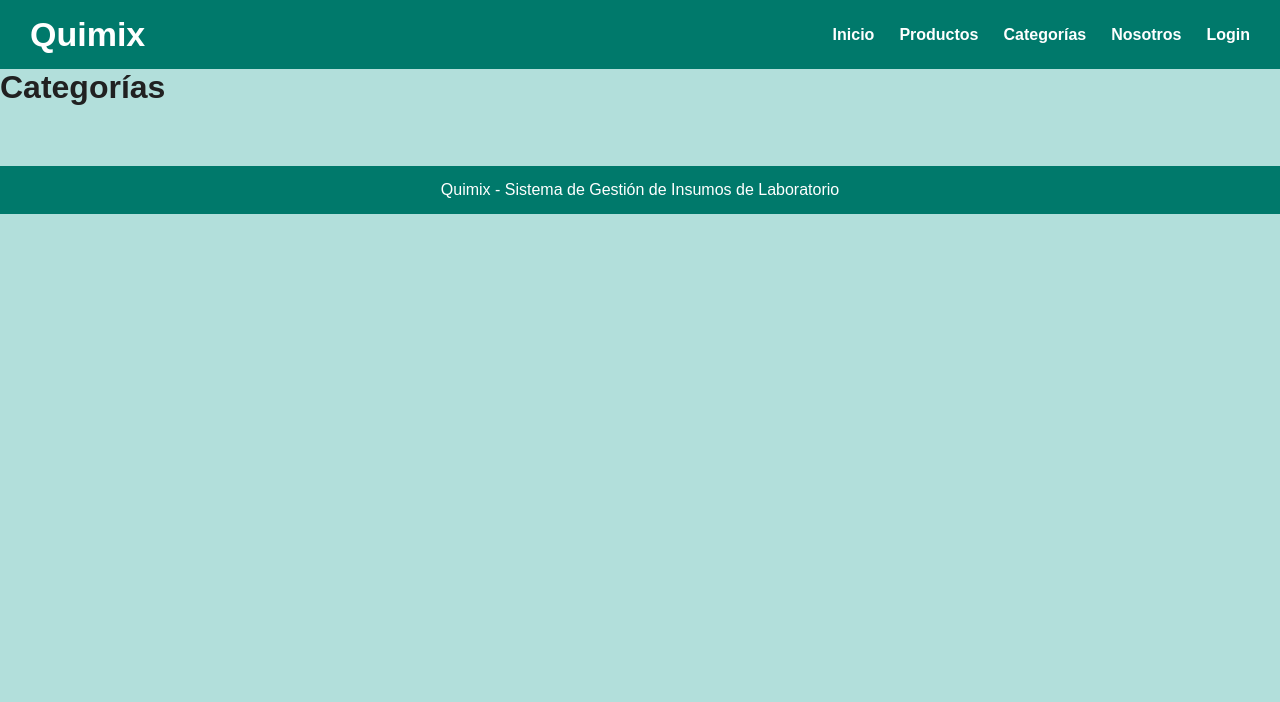
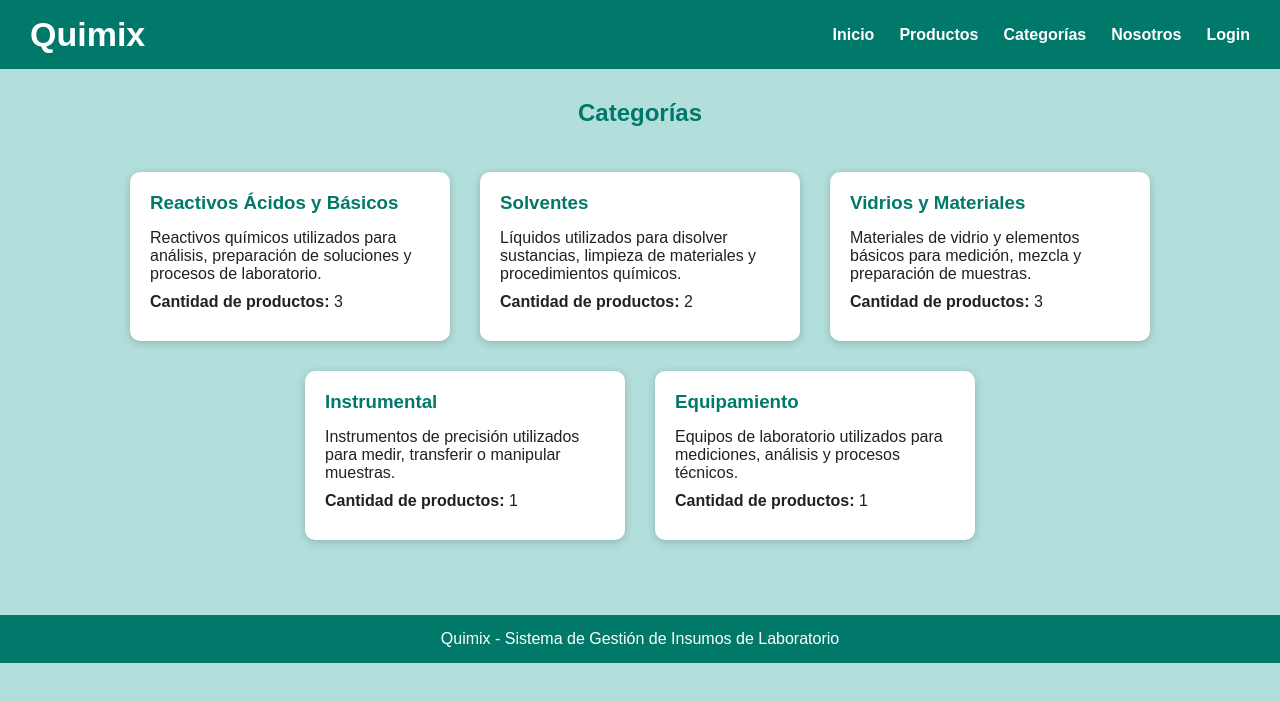
Before and after one commit to ana-d-30/parcial-2-react, a React (Vite) app: page /categorias in a window 1280 px wide. Shown: the top 702 px of the page. Built offline with nearby package versions, Linux system fonts and the light colour scheme.

Commit message:
Implementar login roles y logout

```diff
--- a/src/App.jsx
+++ b/src/App.jsx
@@ -1,3 +1,4 @@
+import { useState } from "react";
 import { Routes, Route } from "react-router-dom";
 
 import Home from "./pages/Home";
@@ -14,9 +15,15 @@ import Footer from "./components/Footer";
 
 
 const App = () => {
+
+    const [usuarioLogueado, setUsuarioLogueado] = useState(null);
+
     return (
         <>
-            <Navbar />
+            <Navbar
+                usuarioLogueado={usuarioLogueado}
+                setUsuarioLogueado={setUsuarioLogueado}
+            />
 
             <main>
                 <Routes>
@@ -25,7 +32,16 @@ const App = () => {
                     <Route path="/productos/:id" element={<DetalleProducto />} />
                     <Route path="/categorias" element={<Categorias />} />
                     <Route path="/nosotros" element={<Nosotros />} />
-                    <Route path="/login" element={<Login />} />
+
+                    <Route
+                        path="/login"
+                        element={
+                            <Login
+                                setUsuarioLogueado={setUsuarioLogueado}
+                            />
+                        }
+                    />
+
                     <Route path="*" element={<NotFound />} />
                 </Routes>
             </main>
--- a/src/components/Navbar.jsx
+++ b/src/components/Navbar.jsx
@@ -1,19 +1,56 @@
 import { Link } from "react-router-dom";
 import "./../styles/navbar.css";
 
+const Navbar = ({ usuarioLogueado, setUsuarioLogueado }) => {
 
-const Navbar = () => {
+    const cerrarSesion = () => {
+        setUsuarioLogueado(null);
+    }
+
     return (
         <nav>
+
             <h2>Quimix</h2>
 
             <ul>
+
                 <li><Link to="/">Inicio</Link></li>
+
                 <li><Link to="/productos">Productos</Link></li>
+
                 <li><Link to="/categorias">Categorías</Link></li>
+
                 <li><Link to="/nosotros">Nosotros</Link></li>
-                <li><Link to="/login">Login</Link></li>
+
+                {
+                    usuarioLogueado ? (
+
+                        <>
+                            <li>{usuarioLogueado.rol}</li>
+
+                            <li>
+                                <button
+                                    onClick={cerrarSesion}
+                                    className="btn-logout"
+                                >
+                                    Cerrar sesión
+                                </button>
+                            </li>
+                        </>
+
+                    ) : (
+
+                        <li>
+                            <Link to="/login">
+                                Login
+                            </Link>
+                        </li>
+
+                    )
+                }
+
             </ul>
+
         </nav>
     );
 }
--- /dev/null
+++ b/src/data/categorias.json
@@ -0,0 +1,27 @@
+[
+    {
+        "id": 1,
+        "nombre": "Reactivos Ácidos y Básicos",
+        "descripcion": "Reactivos químicos utilizados para análisis, preparación de soluciones y procesos de laboratorio."
+    },
+    {
+        "id": 2,
+        "nombre": "Solventes",
+        "descripcion": "Líquidos utilizados para disolver sustancias, limpieza de materiales y procedimientos químicos."
+    },
+    {
+        "id": 3,
+        "nombre": "Vidrios y Materiales",
+        "descripcion": "Materiales de vidrio y elementos básicos para medición, mezcla y preparación de muestras."
+    },
+    {
+        "id": 4,
+        "nombre": "Instrumental",
+        "descripcion": "Instrumentos de precisión utilizados para medir, transferir o manipular muestras."
+    },
+    {
+        "id": 5,
+        "nombre": "Equipamiento",
+        "descripcion": "Equipos de laboratorio utilizados para mediciones, análisis y procesos técnicos."
+    }
+]
--- a/src/pages/Categorias.jsx
+++ b/src/pages/Categorias.jsx
@@ -1,7 +1,50 @@
+import categorias from "../data/categorias.json";
+import productos from "../data/productos.json";
+import "../styles/categorias.css";
+
 const Categorias = () => {
+
     return (
-        <h1>Categorías</h1>
+        <section>
+
+            <h1 className="titulo-categorias">
+                Categorías
+            </h1>
+
+            <div className="contenedor-categorias">
+
+                {categorias.map((categoria) => {
+
+                    const cantidadProductos = productos.filter(
+                        (producto) => producto.categoria == categoria.nombre
+                    ).length;
+
+                    return (
+
+                        <div
+                            key={categoria.id}
+                            className="card-categoria"
+                        >
+
+                            <h3>{categoria.nombre}</h3>
+
+                            <p>{categoria.descripcion}</p>
+
+                            <p>
+                                <strong>Cantidad de productos:</strong> {cantidadProductos}
+                            </p>
+
+                        </div>
+
+                    );
+
+                })}
+
+            </div>
+
+        </section>
     );
+
 }
 
 export default Categorias;
--- a/src/pages/Login.jsx
+++ b/src/pages/Login.jsx
@@ -2,7 +2,7 @@ import { useState } from "react";
 import usuarios from "../data/usuarios";
 import "../styles/login.css";
 
-const Login = () => {
+const Login = ({ setUsuarioLogueado }) => {
     const [email, setEmail] = useState("");
     const [password, setPassword] = useState("");
     const [mensaje, setMensaje] = useState("");
@@ -20,7 +20,8 @@ const Login = () => {
         );
 
         if(usuarioEncontrado){
-            setMensaje("Bienvenido: " + usuarioEncontrado.rol);
+            setUsuarioLogueado(usuarioEncontrado);
+            setMensaje("Sesión iniciada como: " + usuarioEncontrado.rol);
         }else{
             setMensaje("Email o contraseña incorrectos");
         }
--- /dev/null
+++ b/src/styles/categorias.css
@@ -0,0 +1,29 @@
+.titulo-categorias{
+    text-align: center;
+    margin: 30px;
+    color: #00796B;
+}
+
+.contenedor-categorias{
+    display: flex;
+    flex-wrap: wrap;
+    justify-content: center;
+}
+
+.card-categoria{
+    background-color: white;
+    width: 320px;
+    padding: 20px;
+    margin: 15px;
+    border-radius: 10px;
+    box-shadow: 0px 2px 8px rgba(0,0,0,0.2);
+}
+
+.card-categoria h3{
+    color: #00796B;
+    margin-bottom: 15px;
+}
+
+.card-categoria p{
+    margin-bottom: 10px;
+}
--- a/src/styles/navbar.css
+++ b/src/styles/navbar.css
@@ -25,3 +25,18 @@ nav ul li a{
 nav ul li a:hover{
     color: #B2DFDB;
 }
+
+
+.btn-logout{
+    background-color: white;
+    color: #00796B;
+    border: none;
+    padding: 8px 12px;
+    border-radius: 5px;
+    cursor: pointer;
+    font-weight: bold;
+}
+
+.btn-logout:hover{
+    background-color: #B2DFDB;
+}
```
